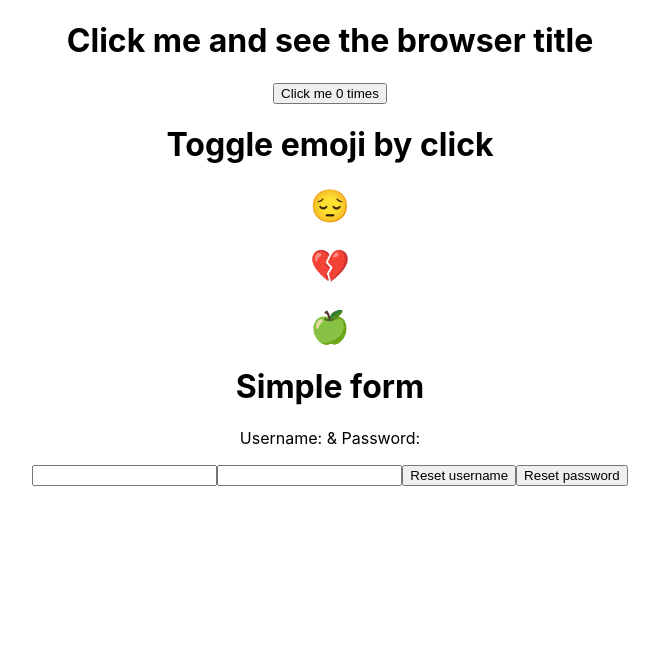
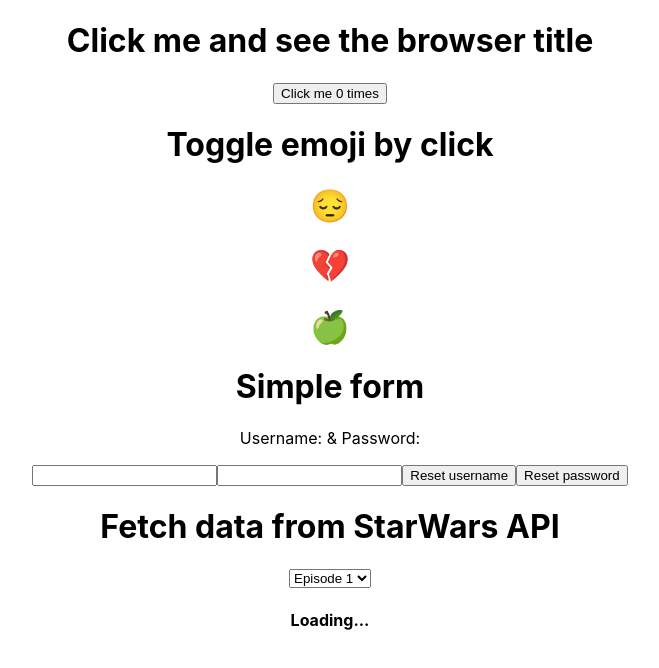
Before and after one commit to quangnd/react-hooks-playground, a React (Create React App) app: page / in a window 1280 px wide. Shown: the top 668 px of the page, without its empty margins (310-969 px from the left). Built offline with nearby package versions, Linux system fonts and the light colour scheme; no server answers.

Commit message:
Add fetch starwarsAPI example

```diff
--- a/package.json
+++ b/package.json
@@ -3,6 +3,7 @@
   "version": "0.1.0",
   "private": true,
   "dependencies": {
+    "axios": "^0.18.0",
     "react": "^16.8.6",
     "react-dom": "^16.8.6",
     "react-scripts": "3.0.1"
--- a/src/App.js
+++ b/src/App.js
@@ -3,6 +3,7 @@
 import Toggler from "./Toggler";
 import SimpleForm from "./SimpleForm";
 import ClickerEffect from "./ClickerEffect";
+import StarWarsAPI from './StarWarsAPI'
 
 function App() {
   return (
@@ -10,6 +11,7 @@
       <ClickerEffect />
       <Toggler />
       <SimpleForm />
+      <StarWarsAPI />
     </div>
   );
 }
--- /dev/null
+++ b/src/StarWarsAPI.js
@@ -0,0 +1,50 @@
+import React, { useState, useEffect } from "react";
+import axios from "axios";
+import useToggle from "./hooks/useToggle";
+
+function StarWarsAPI() {
+  const [number, setNumber] = useState(1);
+  const [movie, setMovie] = useState("");
+  const [isLoading, toggleIsLoading] = useToggle(true);
+
+  useEffect(() => {
+    async function getData() {
+      const api = `https://swapi.co/api/films/${number}/`;
+      const response = await axios.get(api);
+      console.log(response.data);
+      setMovie(response.data);
+      toggleIsLoading(!isLoading);
+    }
+    getData();
+  }, [number]); //getData() only run when number is changed. Why we can a warning here?
+
+  const handleSelectChange = e => {
+    setNumber(e.target.value);
+    toggleIsLoading(!isLoading);
+  };
+  return (
+    <div>
+      <h1>Fetch data from StarWars API</h1>
+      <select value={number} onChange={handleSelectChange}>
+        <option value="1">Episode 1</option>
+        <option value="2">Episode 2</option>
+        <option value="3">Episode 3</option>
+        <option value="4">Episode 4</option>
+        <option value="5">Episode 5</option>
+        <option value="6">Episode 6</option>
+        <option value="7">Episode 7</option>
+      </select>
+      <h4>{isLoading ? "Loading..." : ""}</h4>
+      {isLoading ? (
+        <div />
+      ) : (
+        <div>
+          <p>{movie.title}</p>
+          <p>{movie.opening_crawl}</p>
+        </div>
+      )}
+    </div>
+  );
+}
+
+export default StarWarsAPI;
```
Also changed, not shown: 1 other file (tests, documents, lock files or other folders).
